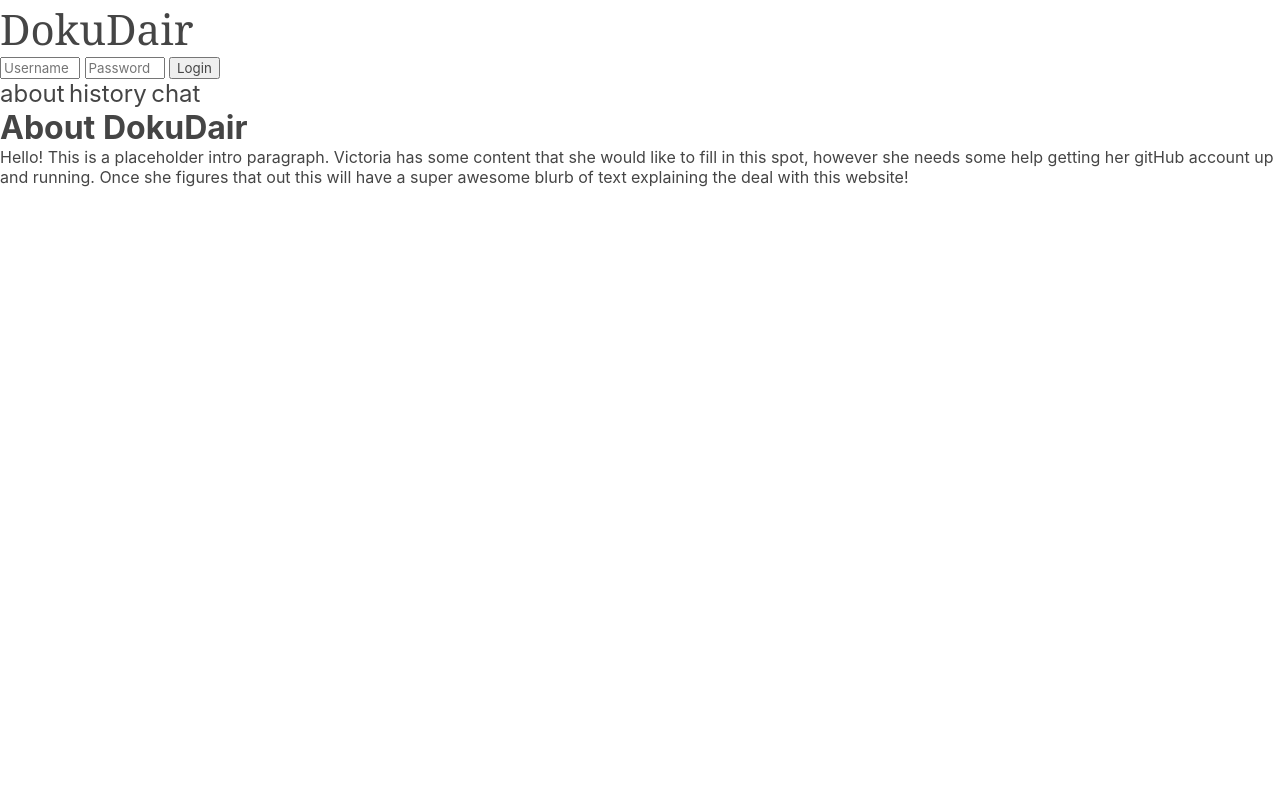
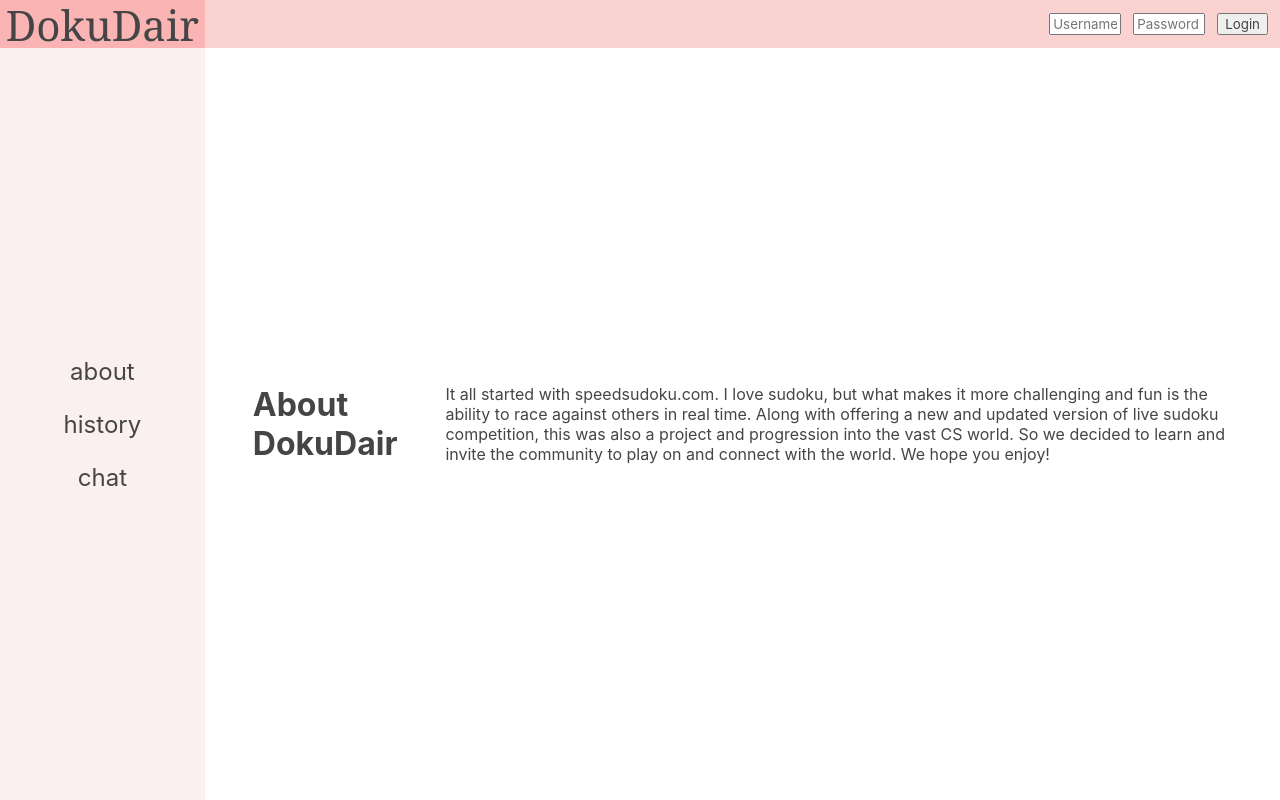
Before and after one commit to timviolino/dokuDair, a plain HTML site: page pages/about.html in a window 1280 px wide. Drawn offline with Linux system fonts and the light colour scheme.

Commit message:
Add Victoria About text V1.0

```diff
--- a/pages/about.html
+++ b/pages/about.html
@@ -5,24 +5,24 @@
     <title>DokuDair</title>
     <link rel="stylesheet" href="../style.css">
   </head>
-  <body class="container vertical">
-    <div class="container stretch color-med" id="top">
-      <a class="container inflexible color-dark" id="logo" href="../index.html">DokuDair</a>
-      <div class="container" id="credentials">
+  <body class="box vert">
+    <div class="box stretch clr-med top">
+      <a id="logo" class="box noflex clr-dark top side"  href="../index.html">DokuDair</a>
+      <div id="credentials" class="box pad-sm gap-sm">
         <input placeholder="Username">
         <input placeholder="Password">
         <button>Login</button>
       </div>
     </div>
-    <div class="container stretch inflexible" id="bottom">
-      <div class="container vertical inflexible color-light" id="nav-side">
-        <a class="menu-item" href="about.html">about</a>
-        <a class="menu-item" href="history.html">history</a>
-        <a class="menu-item" href="chat.html">chat</a>
+    <div class="box stretch noflex bottom">
+      <div class="box vert noflex clr-light side bottom">
+        <a class="menu-item stretch pad-sm" href="about.html">about</a>
+        <a class="menu-item stretch pad-sm" href="history.html">history</a>
+        <a class="menu-item stretch pad-sm" href="chat.html">chat</a>
       </div>
-      <div class="container" id="content">
+      <div id="content" class="box bottom pad-lg gap-lg">
         <h1>About DokuDair</h1>
-        <p>Hello! This is a placeholder intro paragraph. Victoria has some content that she would like to fill in this spot, however she needs some help getting her gitHub account up and running. Once she figures that out this will have a super awesome blurb of text explaining the deal with this website!</p>
+        <p>It all started with speedsudoku.com. I love sudoku, but what makes it more challenging and fun is the ability to race against others in real time. Along with offering a new and updated version of live sudoku competition, this was also a project and progression into the vast CS world. So we decided to learn and invite the community to play on and connect with the world. We hope you enjoy!</p>
       </div>
     </div>
   </body>
--- a/style.css
+++ b/style.css
@@ -7,7 +7,6 @@
   --clr-text: rgb(69, 69, 69);
   --pad-sm: 12px;
   --pad-lg: 48px;
-  --gap: 50px;
   --width-nav-side: 16vw;
   --height-top: 6vh;
 }
@@ -70,15 +69,21 @@ a {
   border: 1px solid var(--clr-text);
 }
 
-/* ||||||||| Doku Paddings & Margins ||||||||| */
+/* ||||||||| Doku Paddings, Gaps, & Margins ||||||||| */
 .pad-sm {
-  box-sizing: border-box;
   padding: var(--pad-sm);
 }
 
 .pad-lg {
-  box-sizing: border-box;
   padding: var(--pad-lg);
+}
+
+.gap-sm {
+  gap: var(--pad-sm);
+}
+
+.gap-lg {
+  gap: var(--pad-lg);
 }
 
 #opponent-card > h3 {
@@ -86,7 +91,11 @@ a {
   margin: -12px -12px 0px -12px;
 }
 
-/* ||||||||| Doku Magic Numbers - widths & heights ||||||||| */
+/* ||||||||| Doku Sizing - widths & heights ||||||||| */
+* {
+  box-sizing: border-box;
+}
+
 .stretch {
   width: 100%;
 }
@@ -170,19 +179,10 @@ a {
 
 #credentials {
   justify-content: flex-end;
-  gap: 20px;
-}
-
-#content {
-  gap: var(--gap);
 }
 
 .user {
   justify-content: space-between;
-}
-
-#completion {
-  gap: 6px;
 }
 
 .bar.outer {
```
Also changed, not shown: index.html (+10 -3 lines), pages/chat.html (+15 -17 lines), pages/history.html (+10 -10 lines).
